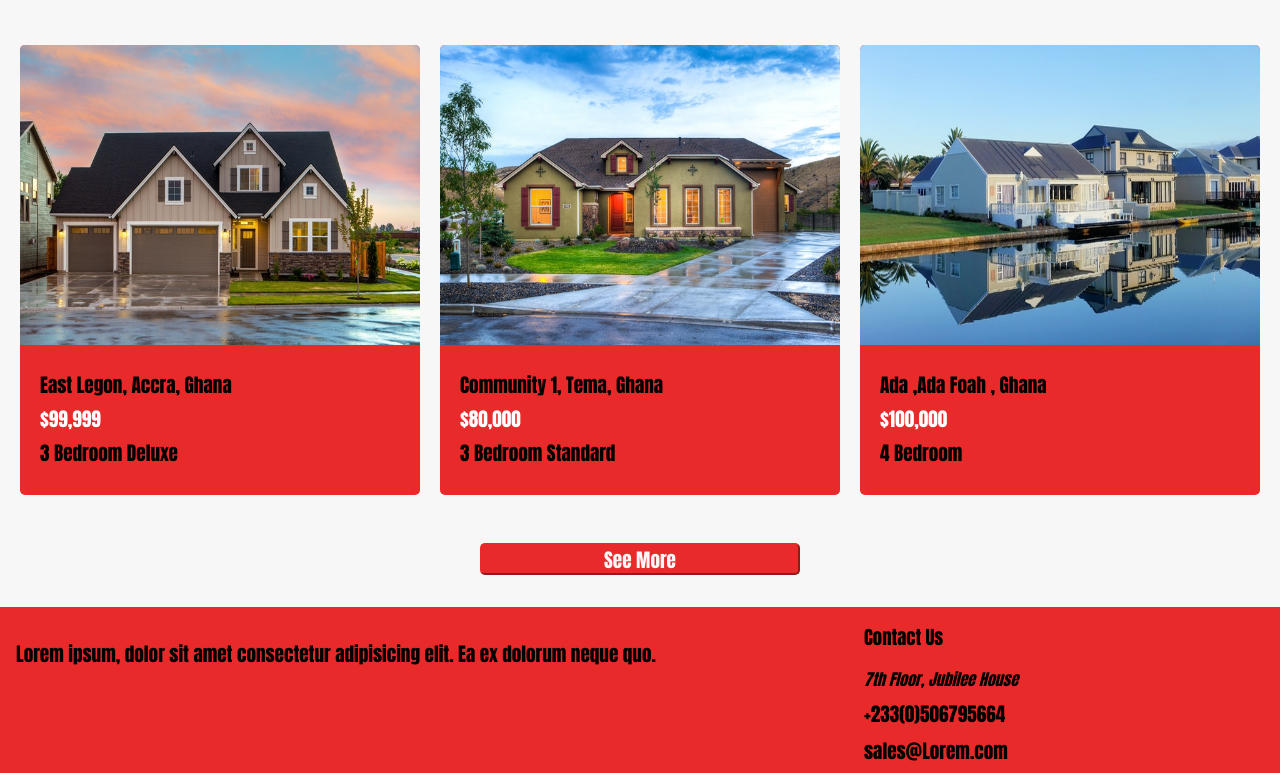
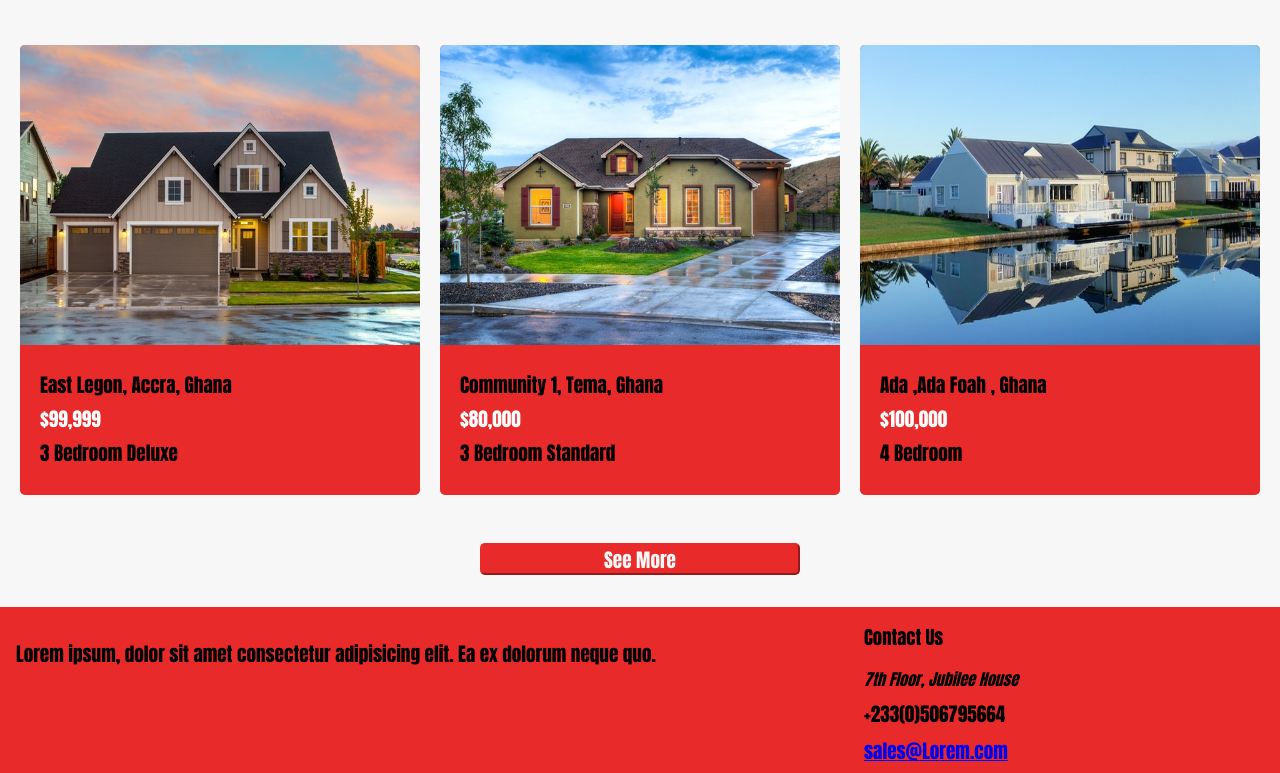
Before and after one commit to justice1k/landing-page, a plain HTML site: page index.html in a window 1280 px wide. Shown: the part 1743-2516 px from the top of the page. Drawn offline with Linux system fonts and the light colour scheme.

Commit message:
footer
made it mailto

```diff
--- a/index.html
+++ b/index.html
@@ -100,7 +100,7 @@
             <h3>Contact Us</h3>
             <address>7th Floor, Jubilee House</address>
             <p>+233(0)506795664</p>
-            <P>sales@Lorem.com</P>
+            <P><a href="mailto:justiceakpalu11@gmail.com">sales@Lorem.com</a></P>
         </div>
     </footer>
 </body>
```
